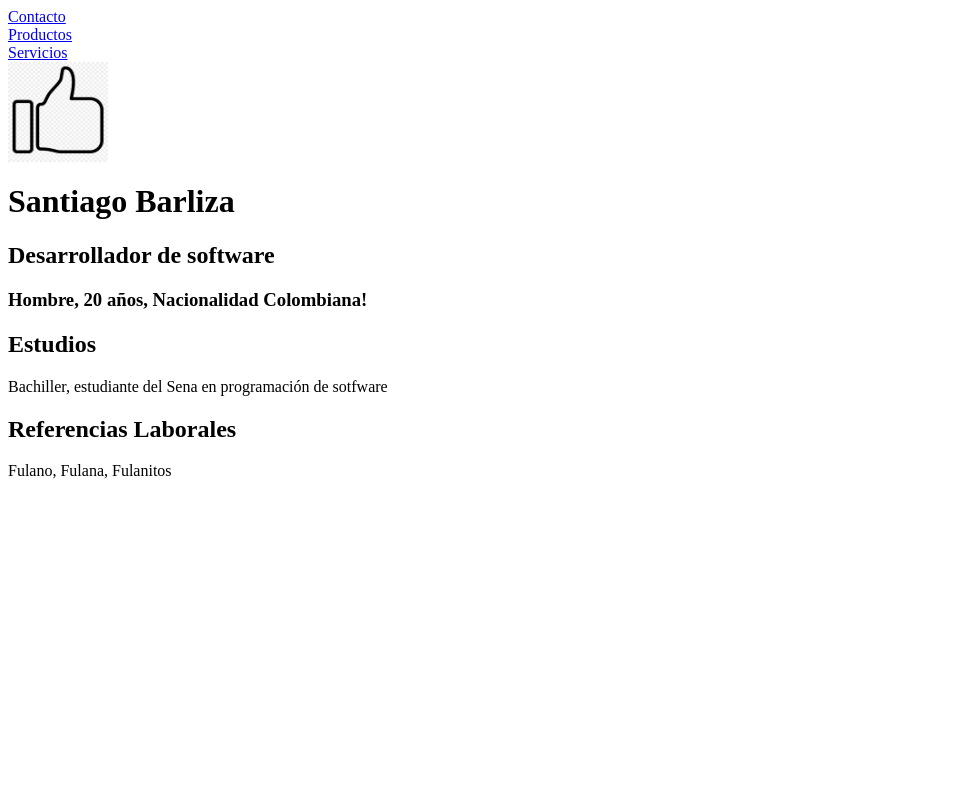
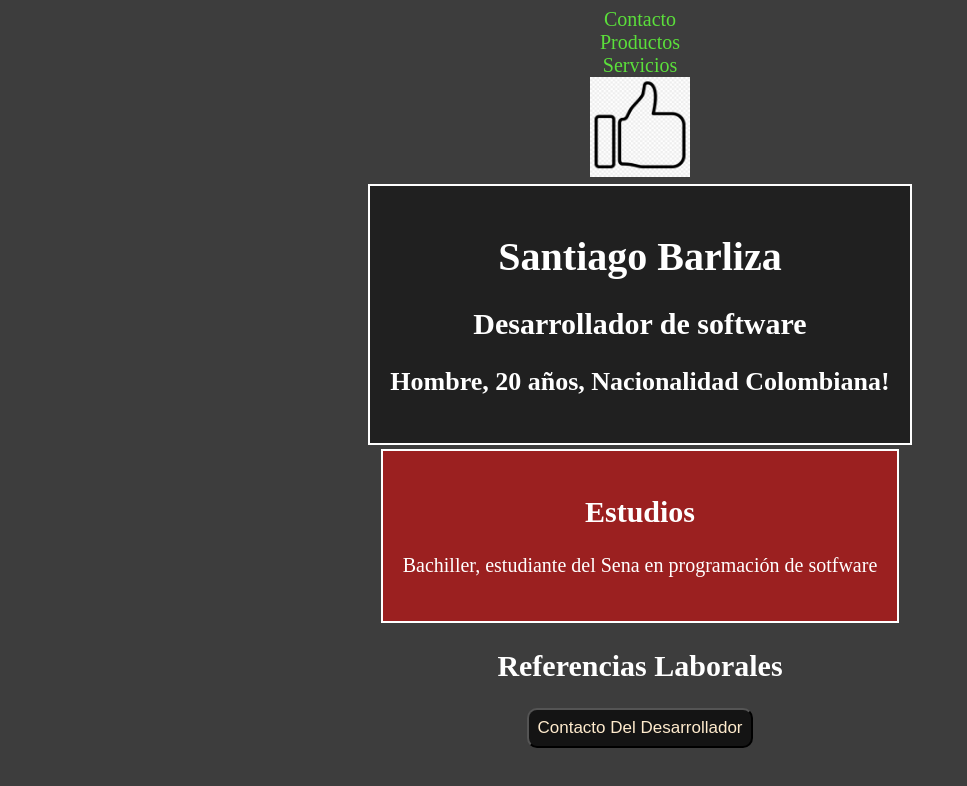
Before and after one commit to barliz4/Pagina1_TalentoTech, a plain HTML site: page index.html in a window 1280 px wide. Shown: the whole page, without its empty margins (0-967 px from the left). Drawn offline with Linux system fonts and the light colour scheme.

Commit message:
Cambios 2, Dia número uno

```diff
--- /dev/null
+++ b/estilos.css
@@ -0,0 +1,64 @@
+body {
+    background-color: rgba(0, 0, 0, 0.76);
+    text-align: center;
+    font-family:'Times New Roman', Times, serif;
+    font-size: 20px;
+}
+
+a {
+    text-decoration:none;
+    color:rgb(91, 223, 59)  ;
+
+}
+
+h1 {
+ font-size: 36px;
+ text-align: center;
+ color: rgb(255, 255, 255)  ;
+ font-family: Verdana, Geneva, Tahoma, sans-serif;
+}
+
+h2 {
+    font-size: 27px;
+    text-align: left;
+    color: rgba(255, 224, 224, 0.699);
+    text-align: center;
+}
+
+p {
+    font-size: 20px;
+    text-align: left;
+    color: rgb(255, 255, 255);
+}
+
+.clase1 {
+    color: rgb(255, 255, 255);
+}
+
+.clase2 {
+    color: rgb(255, 255, 255);
+}
+
+#parrafo1 {
+    align-items: right;
+    font-size: large;
+    color: rgb(245, 245, 245);
+}
+
+button {
+    color:blanchedalmond;
+    background-color: rgba(0, 0, 0, 0.671);
+    font-size: 17px;
+    padding: 8px;
+    border-radius: 10px;
+    cursor: pointer;
+}
+
+#seccion1 {
+    width: 1000px;
+    height: 100px;
+    margin: 2px;
+    padding: 20px;
+    background-color: rgba(0, 0, 0, 0.483);
+    border: 2px double rgb(255, 255, 255);
+}
--- /dev/null
+++ b/estilos2.css
@@ -0,0 +1,78 @@
+body {
+    background-color: rgba(0, 0, 0, 0.76);
+    font-family:'Times New Roman', Times, serif;
+    font-size: 20px;        /*tamaño del texto*/
+    text-align: center;
+}
+
+a {
+    text-decoration: none;          /*eliminar subrayado*/
+    color:rgb(91, 223, 59)  ;
+}
+
+.SantiagoTitulo {
+    text-align: center;
+    font-size: 40px;            /*tamaño del texto*/
+    color: rgb(255, 255, 255);
+}
+
+
+h2 {
+    font-size: 30px;
+    text-align: center;
+    color: rgb(255, 255, 255);
+}
+
+h3 {
+    font-size: 26px;
+    text-align: left;
+    color: rgb(255, 255, 255);
+}
+
+p {
+    text-align: left;
+    font-size: 20px;
+    color: rgb(255, 255, 255);
+}
+
+button {
+    color:blanchedalmond;
+    background-color: rgba(0, 0, 0, 0.671);
+    font-size: 17px;
+    padding: 8px;
+    border-radius: 10px;
+    cursor: pointer;
+}
+
+.contenedor {
+    display: flex;
+    justify-content: center;
+}
+
+#seccion1 {
+    width: auto;
+    height: auto;
+    margin: 2px;
+    padding: 20px;
+    background-color:  rgba(0, 0, 0, 0.483);
+    border: 2px double rgb(255, 255, 255);
+}
+
+.item {
+    text-align: center;
+    color: rgb(255, 255, 255);
+}
+
+.contenedor2 {
+    display: flex;
+    justify-content: center;
+}
+
+#seccion2 {
+    width: auto;
+    height: 130px;
+    margin: 2px;
+    padding: 20px;
+    background-color:  rgba(255, 0, 0, 0.483);
+    border: 2px double rgb(255, 255, 255);
+}
--- a/index.html
+++ b/index.html
@@ -1,23 +1,48 @@
-<html>
-    <head>
-        <title> mi primera pagina</title>
-        <link rel="styles.css" href="styles.css">
-    </head>
-    <body>
+<!DOCTYPE html>
+<html lang="en">
+<head>
+    <meta charset="UTF-8">
+    <meta name="viewport" content="width=device-width, initial-scale=1.0">
+    <title> Hoja de vida </title>
+    <link rel="stylesheet" href="estilos2.css">
+</head>
+
+<body>
+
+    <div>
         <a href="contactenos.html"> Contacto </a> <br>
         <a href="productos.html">  Productos</a> <br>
         <a href="servicios.html"> Servicios </a> <br>
+    </div>
 
+    <div>
         <img src="imagenes/likee_.jpg" alt="Imagen_de_like" height="100px" width="100px">
 
-        <h1 class="SantiagoTitulo">Santiago Barliza</h1>
-        <h2> Desarrollador de software </h2>
-        <h3> Hombre, 20 años, Nacionalidad Colombiana!  </h3>
+    </div>
 
-        <h2> Estudios </h2>
-        <p> Bachiller, estudiante del Sena en programación de sotfware </p>
+    <div class="contenedor">
+        <div id="seccion1" class="item">
+            <h1 class="item">Santiago Barliza</h1>
+            <h2 class="item"> Desarrollador de software </h2>
+            <h3 class="item"> Hombre, 20 años, Nacionalidad Colombiana!  </h3>
+        </div>
+    </div>
 
+    <div class="contenedor2">
+        <div id="seccion2" class="item">
+            <h2 class="item"> Estudios </h2>
+            <p class="item"> Bachiller, estudiante del Sena en programación de sotfware </p>
+        </div>
+    </div>
+
+    <div>
         <h2> Referencias Laborales </h2>
-        <p> Fulano, Fulana, Fulanitos </p>
-    </body>
+    </div>
+
+
+
+    <button>
+        Contacto Del Desarrollador
+    </button>
+</body>
 </html>
--- /dev/null
+++ b/productos.css
@@ -0,0 +1,32 @@
+body {
+    text-align: center;
+    font-family:'Times New Roman', Times, serif;
+    font-size: 20px;
+    background-color:rgba(243, 153, 42, 0.801);
+}
+
+h1 {
+    text-align: center;
+    font-size: 40px;
+}
+
+h2 {
+    text-align: center;
+}
+
+a {
+    text-decoration: none;
+    color:rgb(25, 0, 255)  ;
+}
+
+.grid-container{
+    display: grid;
+    grid-template-columns: auto auto auto;
+    gap: 10px;
+}
+
+.grid-item{
+    color: rgb(255, 0, 0);
+    background-color: rgb(0, 0, 0);
+    text-align: center;
+}
```
Also changed, not shown: productos.html (+50 -1 lines), servicios.html (+24 -5 lines).
